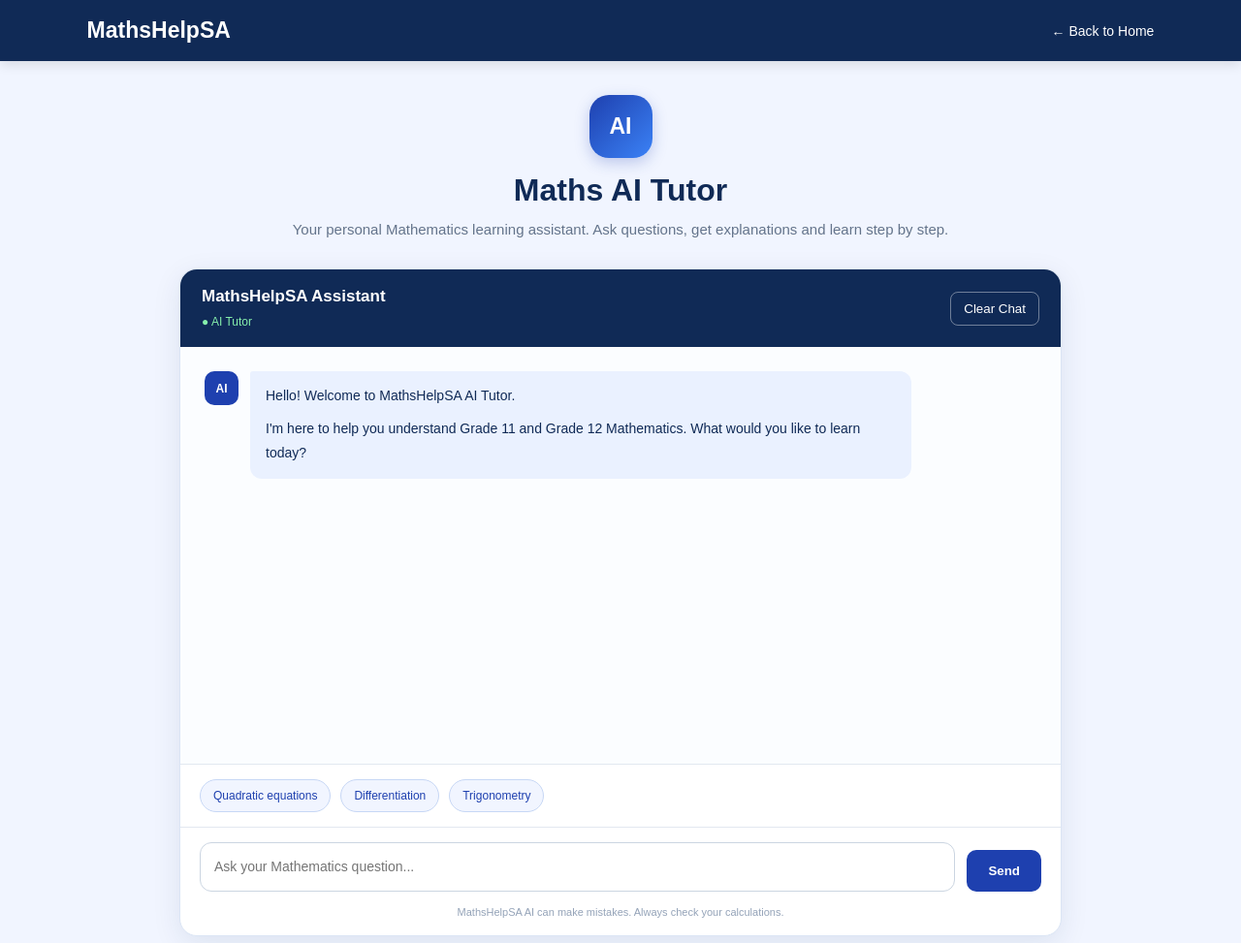
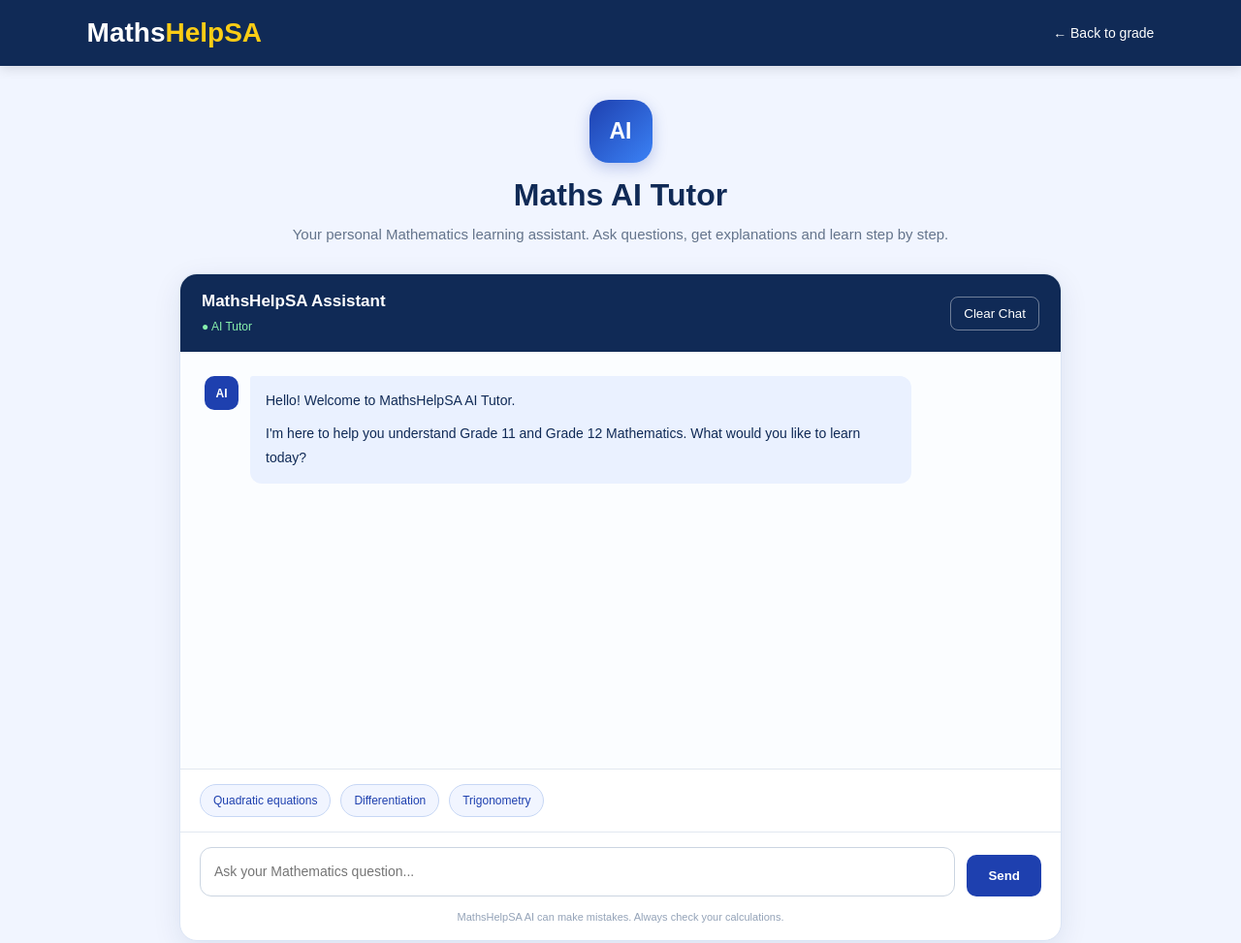
Before and after one commit to HectorMulovhedzi/MathsHelpSA, a plain HTML site: page ai-tutor.html in a window 1280 px wide. Shown: the top 973 px of the page at 97% size. Drawn offline with nearby package versions, Linux system fonts and the light colour scheme.

Commit message:
Connect MathsHelpSA AI Tutor to updated backend  and add security

```diff
--- a/ai-tutor.css
+++ b/ai-tutor.css
@@ -433,4 +433,21 @@ body {
 
 .message-content mjx-container[display="true"] {
     margin: 14px 0 !important;
+}.header {
+    position: sticky;
+    top: 0;
+    z-index: 1000;
+    width: 100%;
 }
+.site-title {
+    font-size: 28px;
+    font-weight: bold;
+}
+
+.site-title .maths {
+    color: white;
+}
+
+.site-title .helpsa {
+    color: #facc15;
+}
--- a/ai-tutor.html
+++ b/ai-tutor.html
@@ -36,10 +36,12 @@
 <body>
 
     <header class="header">
-        <a href="index.html" class="logo">MathsHelpSA</a>
+        <a href="grade.html" class="logo"><h1 class="site-title">
+            <span class="maths">Maths</span><span class="helpsa">HelpSA</span>
+        </h1></a>
 
-        <a href="index.html" class="back-link">
-            ← Back to Home
+        <a href="grade.html" class="back-link">
+            ← Back to grade
         </a>
     </header>
 
--- a/ai-tutor.js
+++ b/ai-tutor.js
@@ -5,8 +5,7 @@ const chatMessages = document.getElementById("chatMessages");
 const sendButton = document.getElementById("sendButton");
 const clearChat = document.getElementById("clearChat");
 
-const API_URL = "http://localhost:3000/api/chat";
-
+const API_URL = "https://junction-north-diagnosis-counting.trycloudflare.com/api/chat";
 // Display a message in the chat
 function addMessage(message, sender) {
 
--- a/maths-ai-backend/package.json
+++ b/maths-ai-backend/package.json
@@ -1,4 +1,3 @@
-
 {
   "name": "mathshelpsa-ai-backend",
   "version": "1.0.0",
@@ -12,6 +11,7 @@
     "cors": "^2.8.5",
     "dotenv": "^16.4.7",
     "express": "^4.21.2",
+    "express-rate-limit": "^8.7.5",
     "openai": "^5.0.0"
   }
 }
```
Also changed, not shown: grade.html (+1 -1 lines), grade11.html (+4 -1 lines), grade12.html (+1 -1 lines), maths-ai-backend/server.js (+21 -2 lines), 2 other files.
